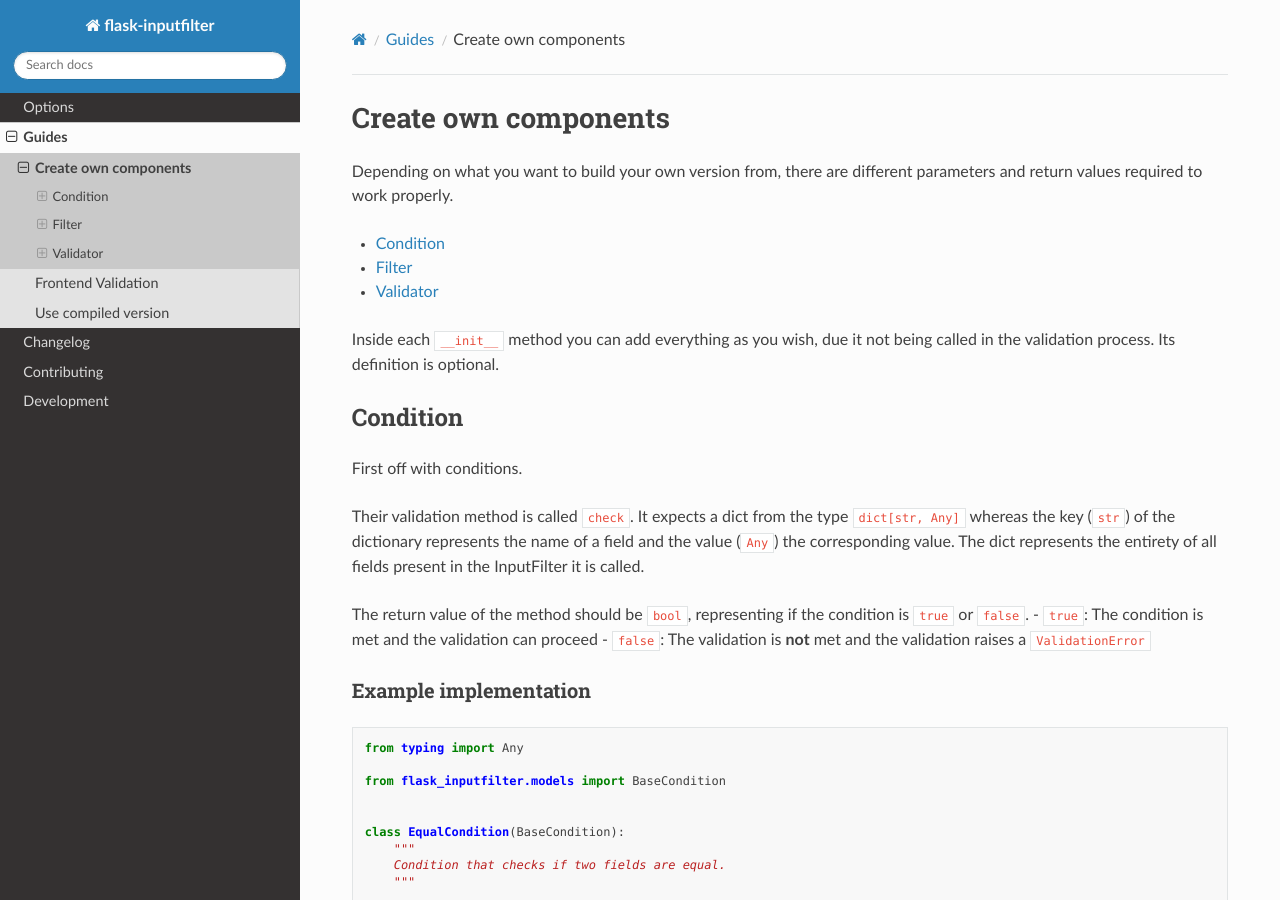
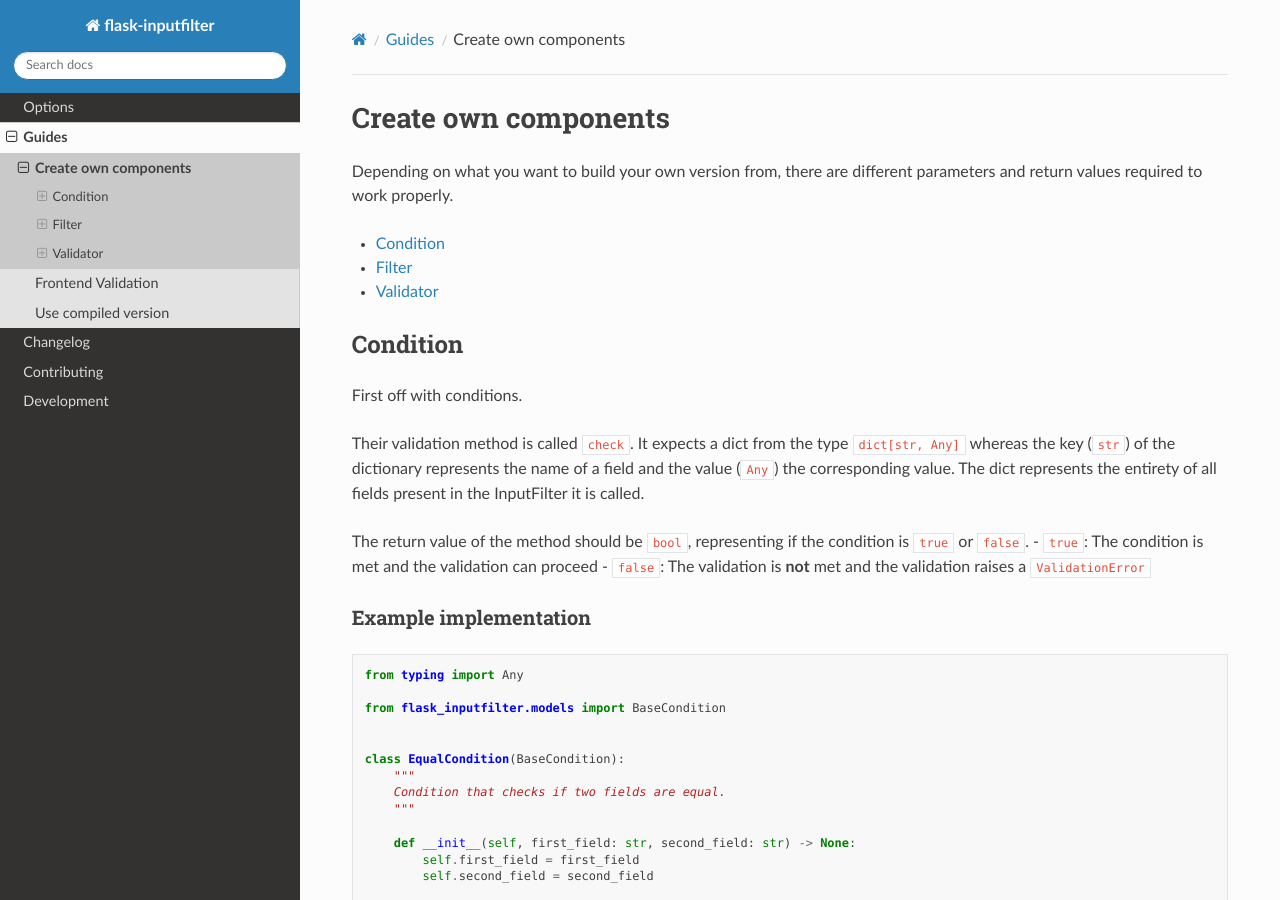
Before and after one commit to LeanderCS/flask-inputfilter, a Sphinx documentation site: the page built from docs/source/guides/create_own_components.rst, in a window 1280 px wide and 900 px high. Built offline with Sphinx 7.4.7 and the Read the Docs theme 3.1.0, drawn with Linux system fonts in a browser that asks for light colours.

Commit message:
Remove redundant doc

```diff
--- a/docs/source/guides/create_own_components.rst
+++ b/docs/source/guides/create_own_components.rst
@@ -7,10 +7,6 @@
 - `Condition`_
 - `Filter`_
 - `Validator`_
-
-Inside each ``__init__`` method you can add everything as you wish,
-due it not being called in the validation process.
-Its definition is optional.
 
 Condition
 ---------
```
